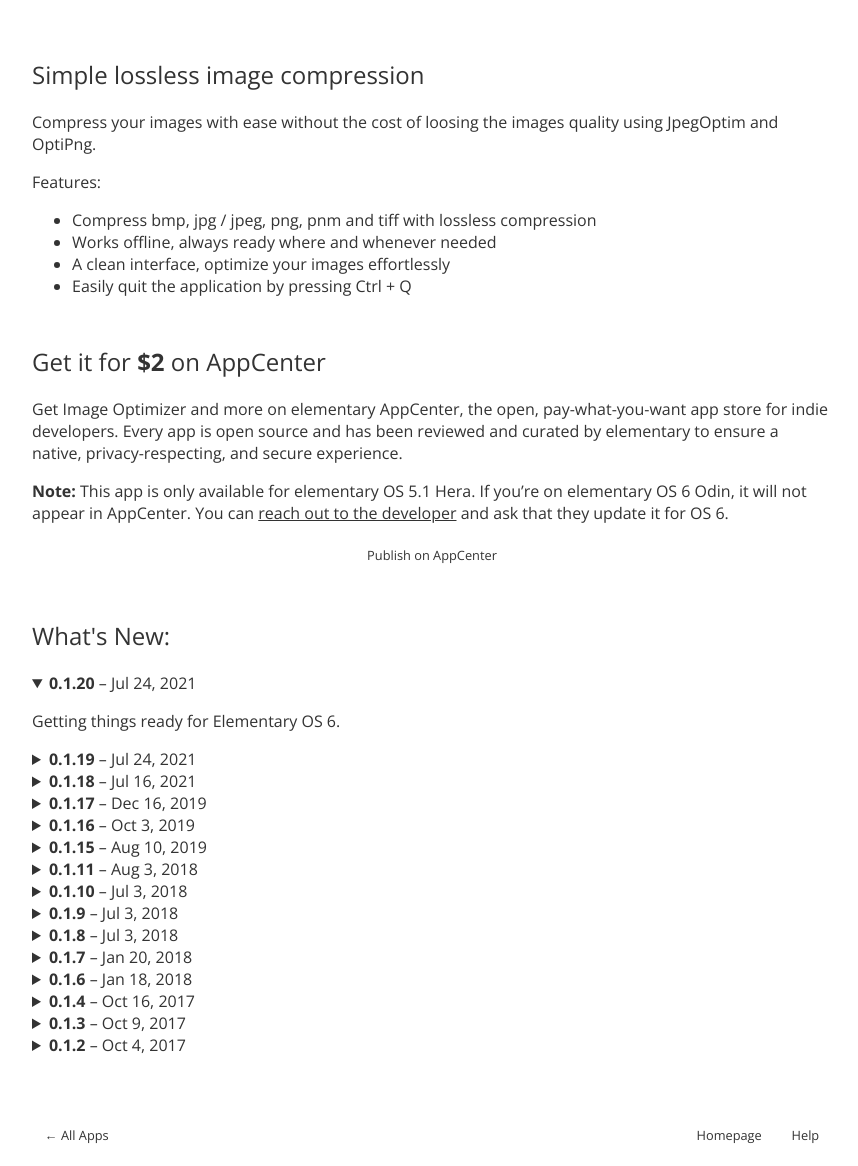
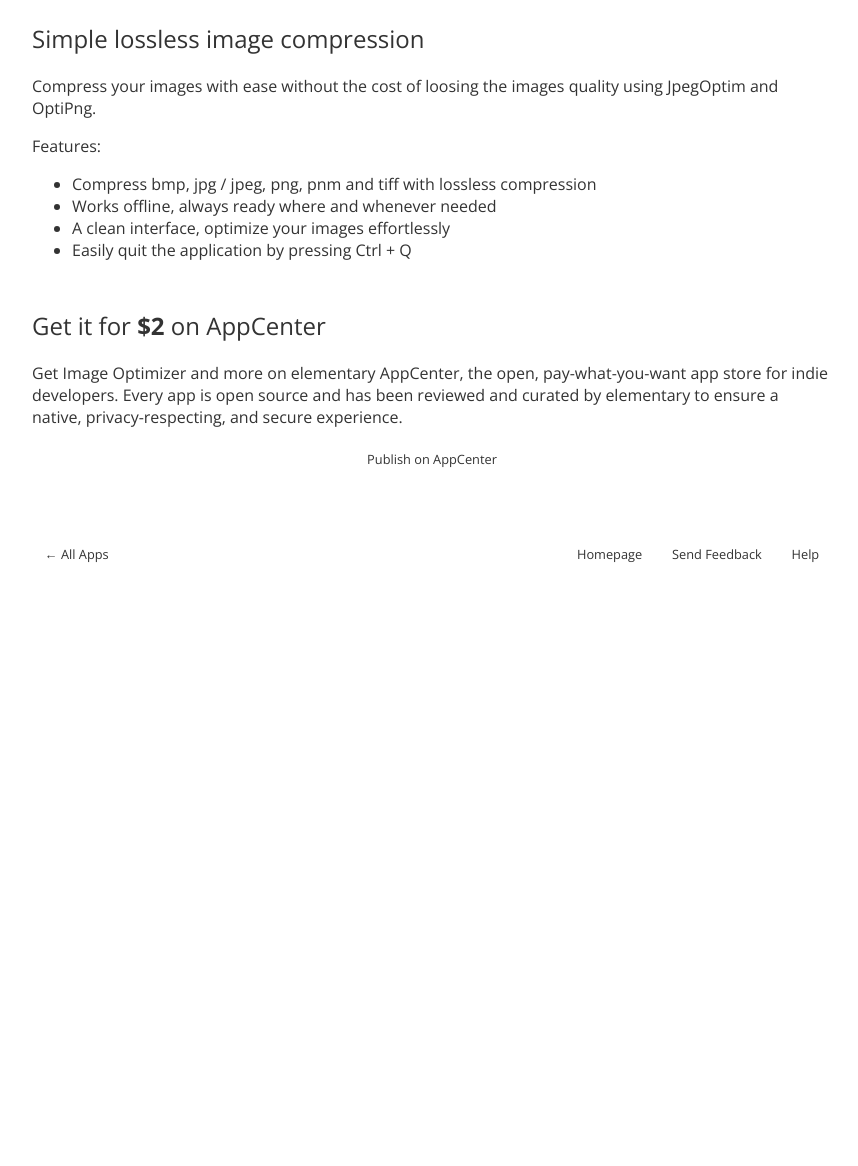
Before and after one commit to elementary/appcenter-web, a Jekyll site: the page built from _apps/com.github.gijsgoudzwaard.image-optimizer.md, in a window 1280 px wide and 1400 px high, scrolled down 220 px. Shown: the part 234-1400 px from the top of the window, without its empty margins (208-1066 px from the left). Built offline with Jekyll 4.4.1, drawn with Linux system fonts in a browser that asks for light colours; nearby versions of some CDN libraries; after the commit the page ends 1039 px from its top, so only the background shows below that.

```diff
--- a/_apps/com.github.gijsgoudzwaard.image-optimizer.md
+++ b/_apps/com.github.gijsgoudzwaard.image-optimizer.md
@@ -5,89 +5,27 @@ summary: "Simple lossless image compression"
 developer: "Gijs Goudzwaard"
 homepage: https://github.com/gijsgoudzwaard/image-optimizer
 help_page: https://github.com/gijsgoudzwaard/image-optimizer/issues
-bugtracker: false
-dist: hera
+bugtracker: https://github.com/gijsgoudzwaard/image-optimizer/issues
+dist: flatpak
 screenshots:
-  - https://appstream.elementary.io/appcenter/media/bionic/com/github/gijsgoudzwaard.image-optimizer/ED697ED8D6BF023A25B6C0A058700D91/screenshots/image-1_orig.png
-  - https://appstream.elementary.io/appcenter/media/bionic/com/github/gijsgoudzwaard.image-optimizer/ED697ED8D6BF023A25B6C0A058700D91/screenshots/image-2_orig.png
+  - https://raw.githubusercontent.com/GijsGoudzwaard/Image-Optimizer/master/data/screenshots/welcome-screen.png
 icons:
-  "64": https://appstream.elementary.io/appcenter/media/bionic/com/github/gijsgoudzwaard.image-optimizer/ED697ED8D6BF023A25B6C0A058700D91/icons/64x64/com.github.gijsgoudzwaard.image-optimizer_com.github.gijsgoudzwaard.image-optimizer.png
-  "128": https://appstream.elementary.io/appcenter/media/bionic/com/github/gijsgoudzwaard.image-optimizer/ED697ED8D6BF023A25B6C0A058700D91/icons/128x128/com.github.gijsgoudzwaard.image-optimizer_com.github.gijsgoudzwaard.image-optimizer.png
-  "64@2": https://appstream.elementary.io/appcenter/media/bionic/com/github/gijsgoudzwaard.image-optimizer/ED697ED8D6BF023A25B6C0A058700D91/icons/64x64@2/com.github.gijsgoudzwaard.image-optimizer_com.github.gijsgoudzwaard.image-optimizer.png
+  '64': https://flatpak.elementary.io/repo/appstream/x86_64/icons/64x64/com.github.gijsgoudzwaard.image-optimizer.png
+  '128': https://flatpak.elementary.io/repo/appstream/x86_64/icons/128x128/com.github.gijsgoudzwaard.image-optimizer.png
 color:
   primary: "#687ddb"
   primary-text: "#ffffff"
 price: 2
 releases:
-- version: 0.1.20
-  unix-timestamp: 1627084800
-  description: |-
-    <p>Getting things ready for Elementary OS 6.</p>
-- version: 0.1.19
-  unix-timestamp: 1627084800
-  description: |-
-    <p>Getting things ready for Elementary OS 6.</p>
-- version: 0.1.18
-  unix-timestamp: 1626393600
-  description: |-
-    <p>Added the flatpak manifest file for elementary os 6. Also fixes vala 0.48 build issue.</p>
-- version: 0.1.17
-  unix-timestamp: 1576454400
-  description: |-
-    <p>Added Polish translations.</p>
-- version: 0.1.16
-  unix-timestamp: 1570060800
-  description: |-
-    <p>Added Italian translations.</p>
-- version: 0.1.15
-  unix-timestamp: 1565395200
-  description: |-
-    <p>Added Ukrainian translations.</p>
-- version: 0.1.11
-  unix-timestamp: 1533254400
-  description: |-
-    <p>Getting things ready for Juno, #27 should be fixed.</p>
-- version: 0.1.10
-  unix-timestamp: 1530576000
-  description: |-
-    <p>Fixed unmet dependencies.</p>
-- version: 0.1.9
-  unix-timestamp: 1530576000
-  description: |-
-    <p>Getting things ready for Juno.</p>
-- version: 0.1.8
-  unix-timestamp: 1530576000
-  description: |-
-    <p>Getting things ready for Juno.</p>
-- version: 0.1.7
-  unix-timestamp: 1516406400
-  description: |-
-    <p>This release fixes the context menu in Files.</p>
-- version: 0.1.6
-  unix-timestamp: 1516233600
-  description: |-
-    <p>This release adds a context menu in Files for images that will allow easier image optimizations.</p>
-- version: 0.1.4
-  unix-timestamp: 1508112000
-  description: |-
-    <p>This release changes the upload button to fit the Elementary OS HIG better.</p>
-- version: 0.1.3
-  unix-timestamp: 1507507200
-  description: |-
-    <p>This release changes the upload icon to fit the Elementary OS HIG better.</p>
-- version: 0.1.2
-  unix-timestamp: 1507075200
-  description: |-
-    <p>This release changes the icon to fit the Elementary OS HIG better.</p>
-redirect_from:
-  - /com.github.gijsgoudzwaard.image-optimizer.desktop/
+
+redirect_from: /com.github.gijsgoudzwaard.image-optimizer.desktop/
 ---
 
 <p>Compress your images with ease without the cost of loosing the images quality using JpegOptim and OptiPng.</p>
 <p>Features:</p>
 <ul>
-  <li>Compress bmp, jpg / jpeg, png, pnm and tiff with lossless compression</li>
-  <li>Works offline, always ready where and whenever needed</li>
-  <li>A clean interface, optimize your images effortlessly</li>
-  <li>Easily quit the application by pressing Ctrl + Q</li>
+<li>Compress bmp, jpg / jpeg, png, pnm and tiff with lossless compression</li>
+<li>Works offline, always ready where and whenever needed</li>
+<li>A clean interface, optimize your images effortlessly</li>
+<li>Easily quit the application by pressing Ctrl + Q</li>
 </ul>
```
Also changed, not shown: _apps/com.github.tenderowl.turtle.md (added, +23 -0 lines).
